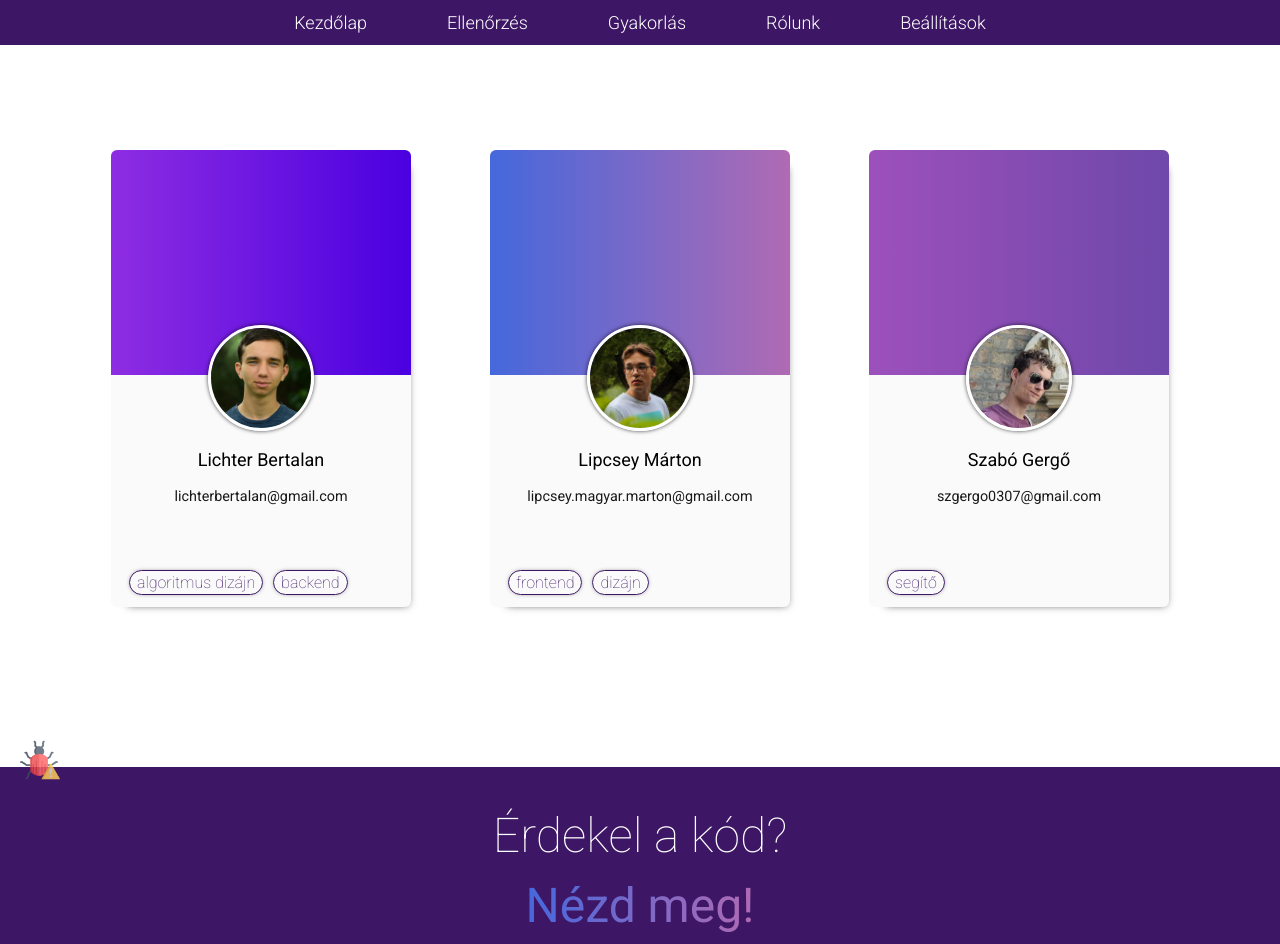
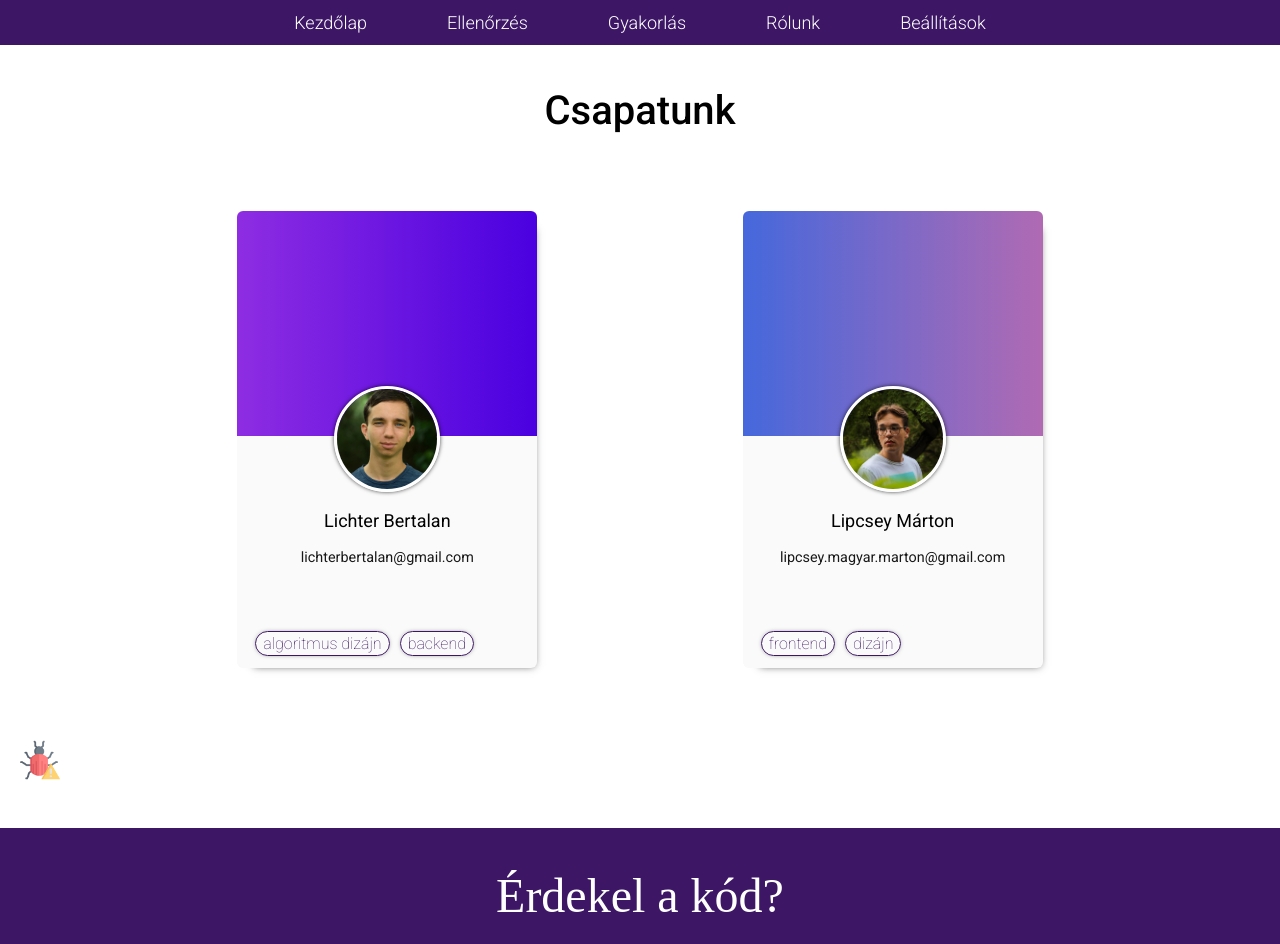
Before and after one commit to lichterberci/DerivativeCalculatorFrontend, a Next.js app: page /about in a window 1280 px wide. Shown: the top 944 px of the page. Built offline with nearby package versions, Linux system fonts and the light colour scheme.

Commit message:
about us page upgraded

```diff
--- a/pages/_app.tsx
+++ b/pages/_app.tsx
@@ -4,7 +4,7 @@ import Script from 'next/script'
 import { useEffect } from 'react';
 import HamburgerMenu from '../components/HamburgerMenu';
 import { GoogleLogPage } from '../scripts/GoogleAnalytics';
-import { Roboto, Inter } from "@next/font/google"
+import { Roboto, Inter, Source_Code_Pro } from "@next/font/google"
 import { FirebaseInit } from '../scripts/Firebase';
 import { SetCSSThemeFromLocalStorage } from '../scripts/Preferences';
 import ReportBug from '../components/ReportBug';
--- a/pages/about.tsx
+++ b/pages/about.tsx
@@ -34,18 +34,18 @@ export default function About (): JSX.Element {
                 }
             ,
         },
-        {
-            name: "Szabó Gergő",
-            role: ["segítő"],
-            url: "szabógergő.jpg",
-            email: "szgergo0307@gmail.com",
-            colors:
-                {
-                    primary: "#9D50BB",
-                    secondary: "#6E48AA"
-                }
-            ,
-        },
+        // {
+        //     name: "Szabó Gergő",
+        //     role: ["segítő"],
+        //     url: "szabógergő.jpg",
+        //     email: "szgergo0307@gmail.com",
+        //     colors:
+        //         {
+        //             primary: "#9D50BB",
+        //             secondary: "#6E48AA"
+        //         }
+        //     ,
+        // },
     ]
 
     return (<>
@@ -53,6 +53,10 @@ export default function About (): JSX.Element {
             <title>Rólunk</title>
         </Head>
         <main>
+            <div className={styles.titleHolder}>
+                <div className={styles.navbarOffset} />
+                <h1 className={styles.title}>Csapatunk</h1>
+            </div>
             <div className={styles.myContainer}>
                 <div className={styles.teamHolder}>
                     {
--- a/styles/about.module.css
+++ b/styles/about.module.css
@@ -1,3 +1,22 @@
+.title {
+    font-weight: 500;
+    text-align: center;
+    font-size: 2.5rem;
+}
+
+.navbarOffset {
+    height: 60px;
+    width: 100%;
+}
+
+.titleHolder {
+    margin: 0 auto;
+    display: flex;
+    flex-direction: column;
+    justify-content: space-around;
+    align-items: center;
+}
+
 .myContainer{
     max-width: 1240px;
     display: flex;
@@ -5,11 +24,10 @@
     justify-content: center;
     padding-left: 2rem;
     padding-right: 2rem;
-    margin:0 auto;
+    margin: 0 auto;
 }
 
 .teamHolder{
-    margin-top:100px;
     width: 100%;
     display: flex;
     flex-direction: row;
@@ -41,15 +59,17 @@
 }
 
 .githubText1 {
-    font-size:3rem;
-    font-weight: 100;
+    font-size: 3rem;
+    font-weight: 400;
     color: var(--text-on-dark-background);
     margin-bottom: min(20px, 1vw);
     text-align: center;
+    font-family: Source code pro;
 }
 
 .githubText2 {
-    font-size:3rem;
+    font-size: 4rem;
+    font-weight: 700;
     background: -webkit-linear-gradient(to right, var(--primary-gradient), var(--secondary-gradient));  /* Chrome 10-25, Safari 5.1-6 */
     background: linear-gradient(to right, var(--primary-gradient), var(--secondary-gradient)); /* W3C, IE 10+/ Edge, Firefox 16+, Chrome 26+, Opera 12+, Safari 7+ */
     -webkit-background-clip: text;
@@ -72,12 +92,16 @@
     background: linear-gradient(to right, var(--primary-gradient), var(--secondary-gradient));
     /* border: 1px solid var(--text-on-dark-background); */
     border-radius: 8px;
-    font-weight: 200;
+    font-weight: 400;
     text-align: center;
 }
 
 
 @media screen and (max-width: 480px){
+
+    .navbarOffset {
+        height: 0;
+    }
 
     .githubText1, .githubText2{
         font-size: 2rem;
```
